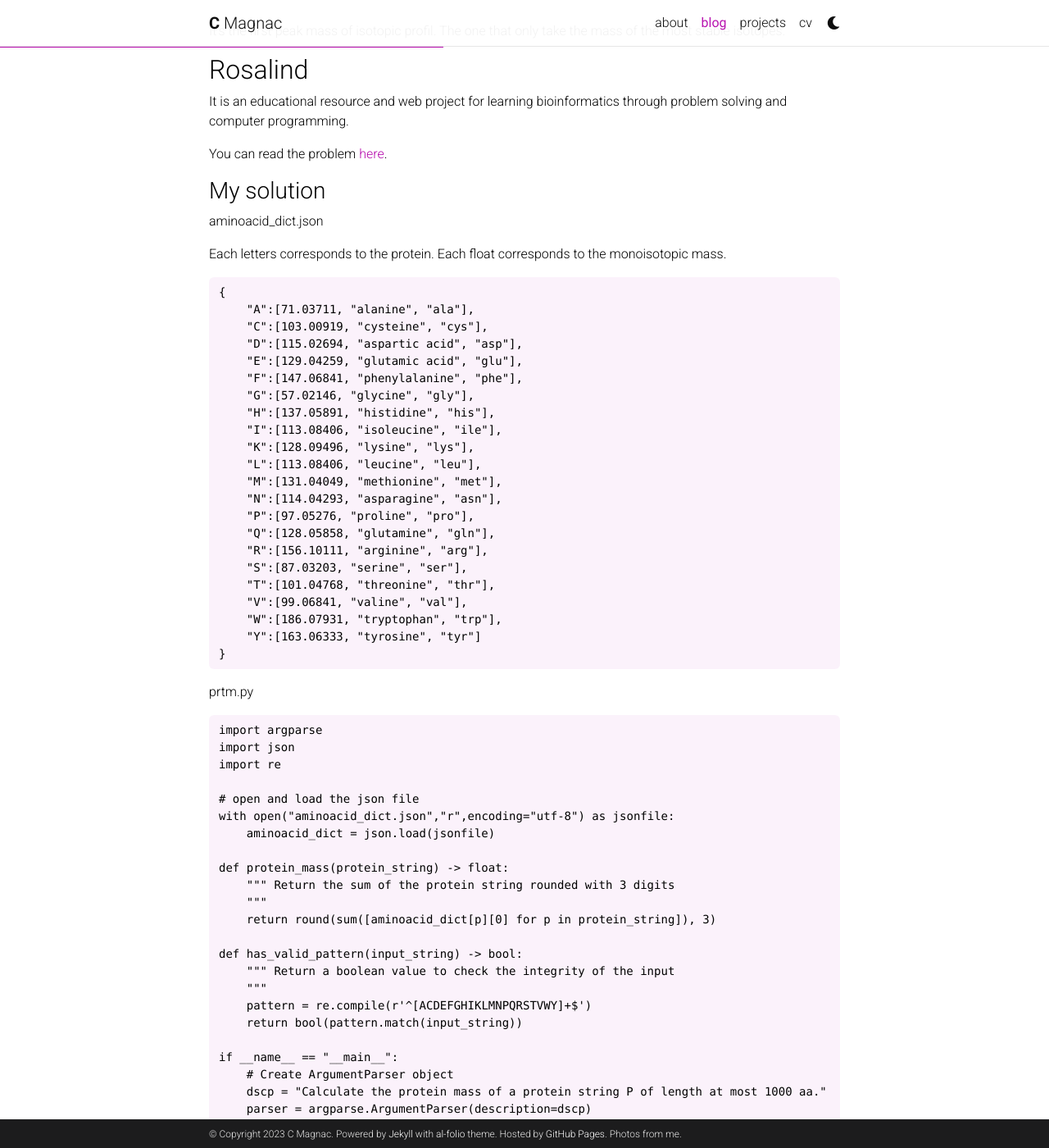
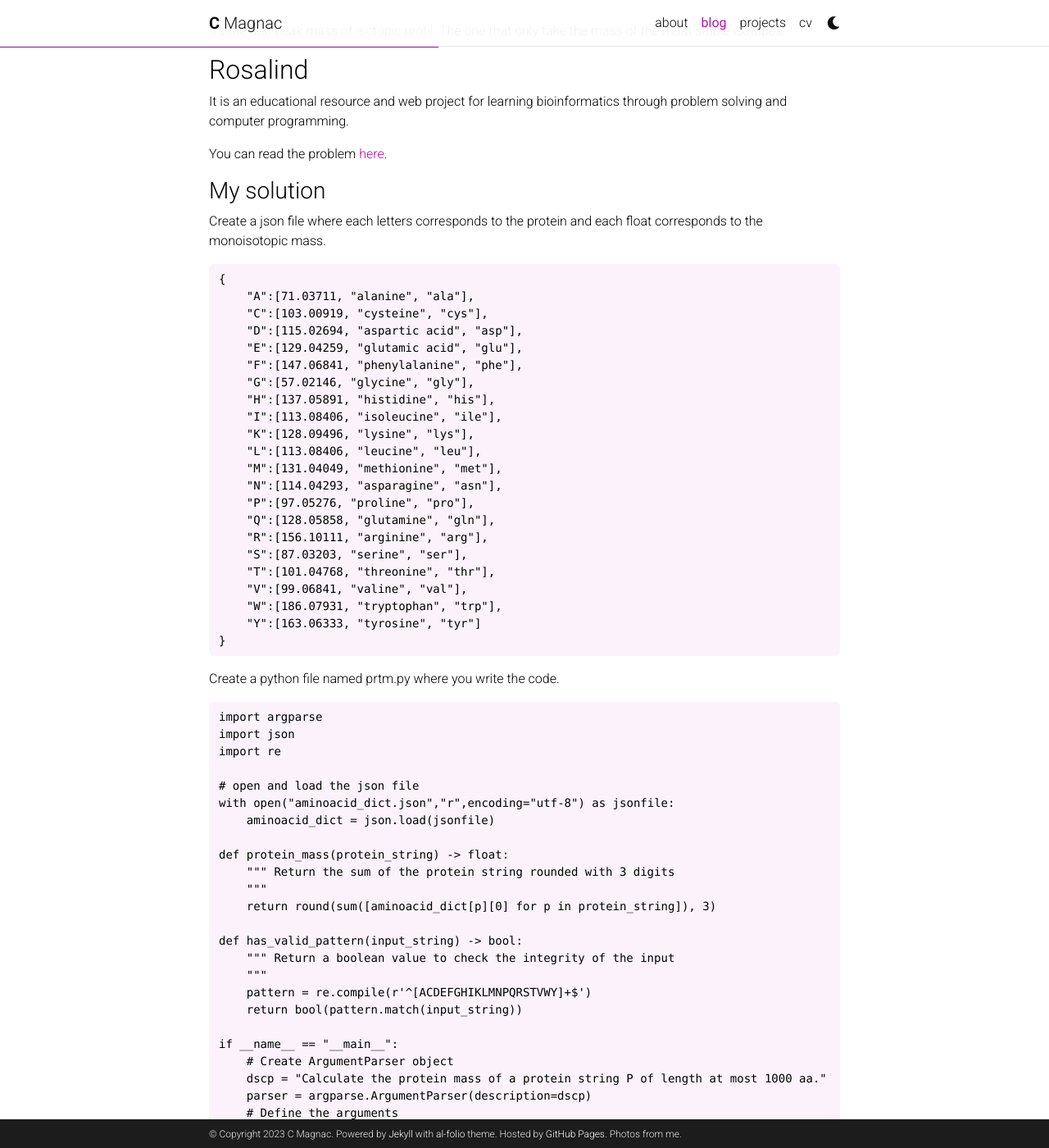
Before and after one commit to CMagnac/cmagnac.github.io, a Jekyll site: the page built from _posts/2023-04-22-educational-python.md, in a window 1280 px wide and 1400 px high, scrolled down 990 px. Shown: the whole window at 82% size. Built offline with Jekyll 4.4.1, drawn with Linux system fonts in a browser that asks for light colours; full-size pictures stand in for the smaller copies a plugin makes; comment, search, counter and statistics services are not loaded; a style sheet for code colours, icons or effects is not loaded; some of the changed text lies outside the part shown.

Commit message:
Update post

````diff
--- a/_posts/2023-04-21-educational-python.md
+++ b/_posts/2023-04-22-educational-python.md
@@ -49,10 +49,7 @@ You can read the problem [here](https://rosalind.info/problems/prtm/).
 
 ### My solution
 
-aminoacid_dict.json
-
-Each letters corresponds to the protein.
-Each float corresponds to the monoisotopic mass.
+Create a json file where each letters corresponds to the protein and each float corresponds to the monoisotopic mass.
 
 ```json
 {
@@ -79,7 +76,7 @@ Each float corresponds to the monoisotopic mass.
 }
 ```
 
-prtm.py
+Create a python file named prtm.py where you write the code.
 
 ```python
 import argparse
@@ -119,11 +116,13 @@ if __name__ == "__main__":
 
 ```
 
-Run the code in the command line.
+Run the code in the command line with the protein string.
 
 ```bash
 python prtm.py -i SKADYEK
 ```
+
+This should output 821.392.
 
 <br>
 
````
Also changed, not shown: other parts of _posts/2023-04-22-educational-python.md (+1 -1 lines).
